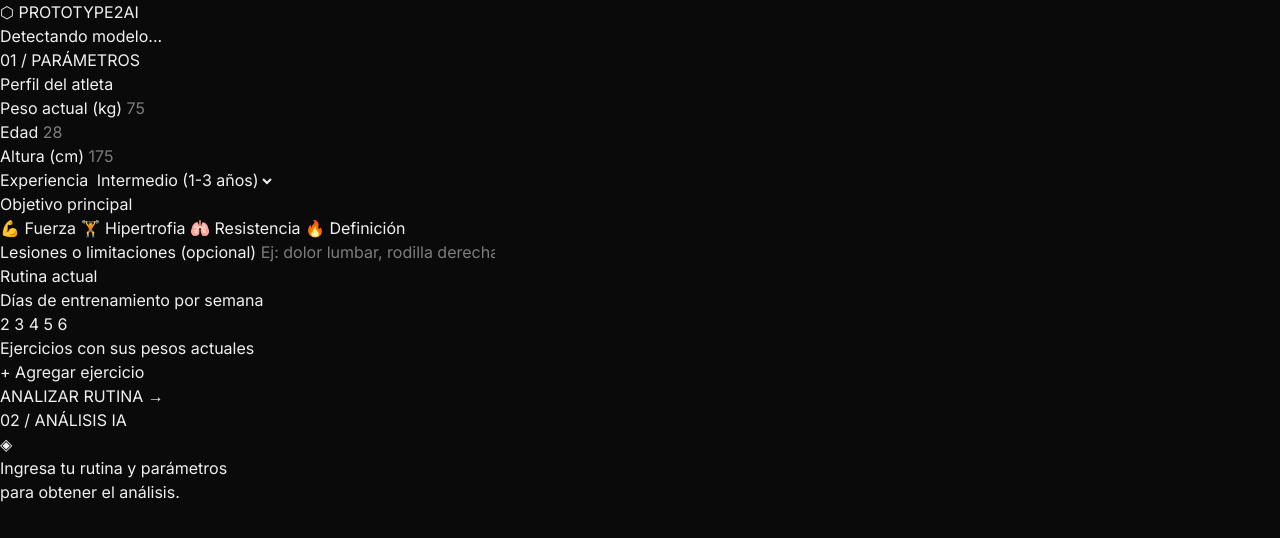
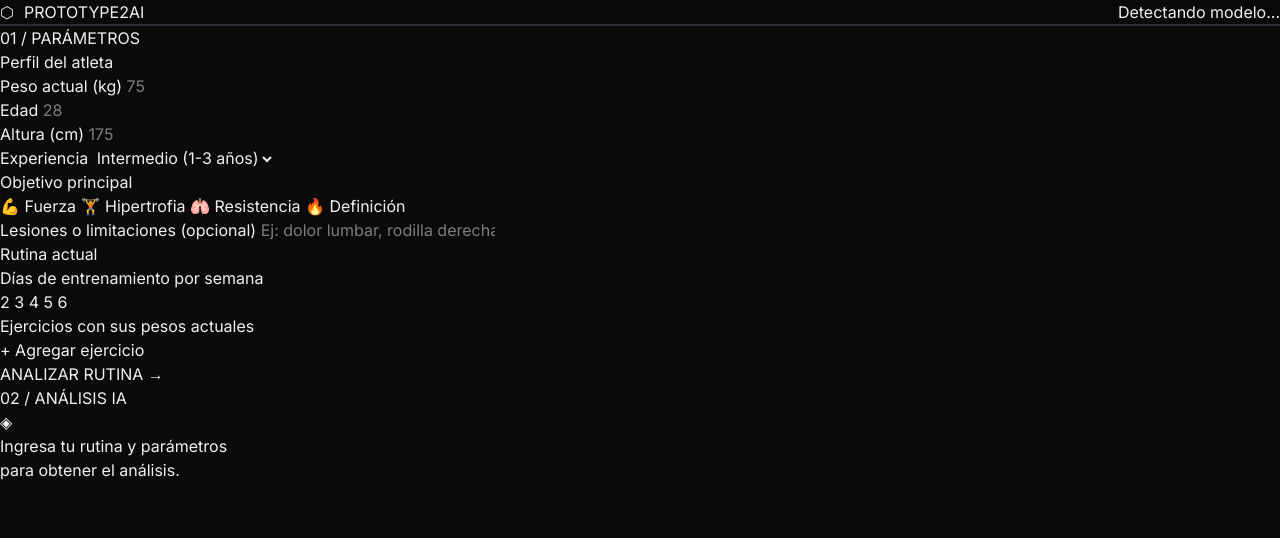
Before and after one commit to rgltch420/prototipoS2, a website built with Vite: page index.html in a window 1280 px wide. Built offline with nearby package versions, Linux system fonts and the light colour scheme.

Commit message:
finalizanding

```diff
--- a/index.html
+++ b/index.html
@@ -8,12 +8,28 @@
   <link href="https://fonts.googleapis.com/css2?family=Bebas+Neue&family=DM+Mono:wght@400;500&family=Inter:wght@300;400;500;600&display=swap" rel="stylesheet">
   <link rel="stylesheet" href="src/style.css" />
 </head>
-<body class="bg-base text-text-primary font-body min-h-screen overflow-hidden text-[16px]">
+
+
+<!-- lo que hay en ese body es como hacer esto
+body {
+  background: var(--bg-base);
+  color: var(--text-primary);
+  font-family: var(--font-body);
+  min-height: 100vh;
+  overflow-x: hidden;
+
+  /* Subtle grid texture */
+  background-image:
+    linear-gradient(rgba(255,77,28,0.03) 1px, transparent 1px),
+    linear-gradient(90deg, rgba(255,77,28,0.03) 1px, transparent 1px);
+  background-size: 40px 40px;
+} -->
+<body class="bg-base text-text-primary font-body min-h-screen overflow-hidden text-[16px] bg-size-[40px, 40px] bg-[linear-gradient(rgba(255,77,28,0.03)_1px,transparent_1px),linear-gradient(90deg,rgba(255,77,28,0.03)_1px,transparent_1px)]">
+
  <div id="app">
-
-    <header  class="header">
-      <div class="header-inner">
-        <div class="logo">
+    <header  class="border-b-2 border-bborder bg-header backdrop-blur-md sticky top-0 z-100" >
+      <div class="max-w-[1400px] m-[0 auto] p-(0 32px) h-(60px) flex items-center justify-between">
+        <div class="flex items-center gap-[10px]">
           <span class="logo-icon">⬡</span>
           <span class="logo-text">PROTOTYPE<span class="logo-accent">2AI</span></span>
         </div>
--- a/src/style.css
+++ b/src/style.css
@@ -5,8 +5,9 @@
   --color-panel: #111114;
   --color-card: #18181d;
   --color-field: #1e1e25;
-  --border: #2a2a35;
+  --color-bborder: #2a2a35;
   --border-active: #ff4d1c;
+  --color-header:rgba(10,10,11,0.95);
 
   --color-text-primary: #f0f0f0;
   --color-text-secondary: #888896;
@@ -24,4 +25,8 @@
   --radius: 4px;
   --radius-lg: 8px;
 
+  @keyframes pulse {
+  0%, 100% { opacity: 1; }
+  50% { opacity: 0.4; }
 }
+}
```
